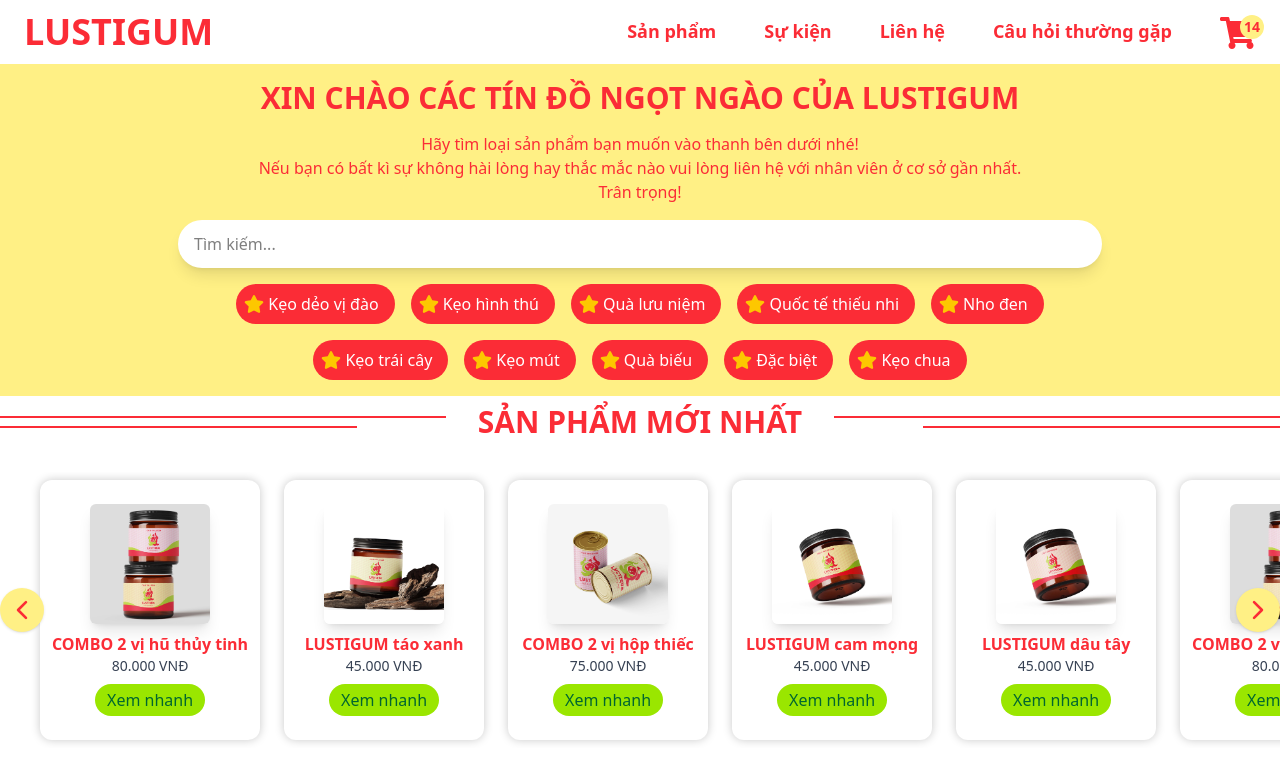
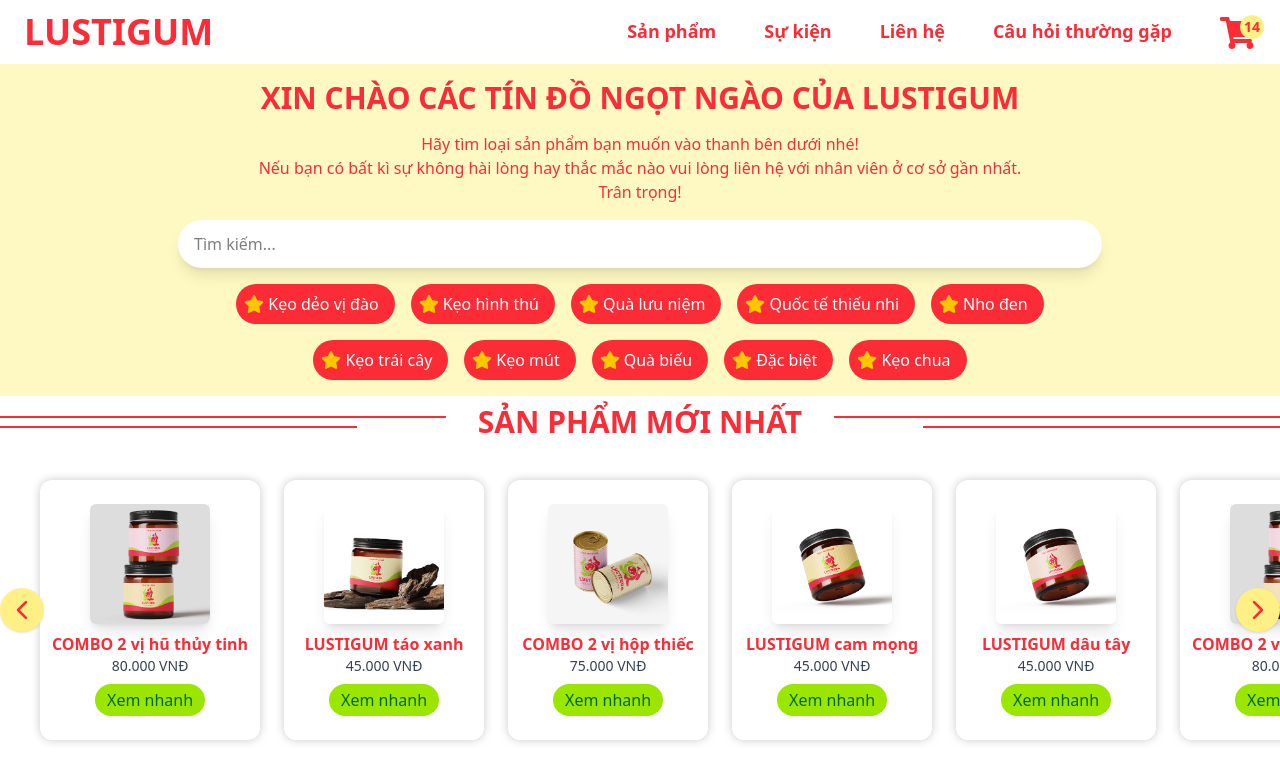
Before and after one commit to hwthang/lustigum, a React (Vite) app: page / in a window 1280 px wide. Shown: the top 782 px of the page. Built offline with nearby package versions, Linux system fonts and the light colour scheme.

Commit message:
update yellow

```diff
--- a/src/component/Banner.jsx
+++ b/src/component/Banner.jsx
@@ -17,7 +17,7 @@
 function Banner() {
   const [search, setSearch] = useState("");
   return (
-    <div className="bg-yellow-200 px-6 py-4 flex justify-center flex-col items-center gap-4">
+    <div className="bg-yellow-100 px-6 py-4 flex justify-center flex-col items-center gap-4">
       <div className="text-3xl font-bold text-red-500 text-center">
         XIN CHÀO CÁC TÍN ĐỒ NGỌT NGÀO CỦA LUSTIGUM
       </div>
```
